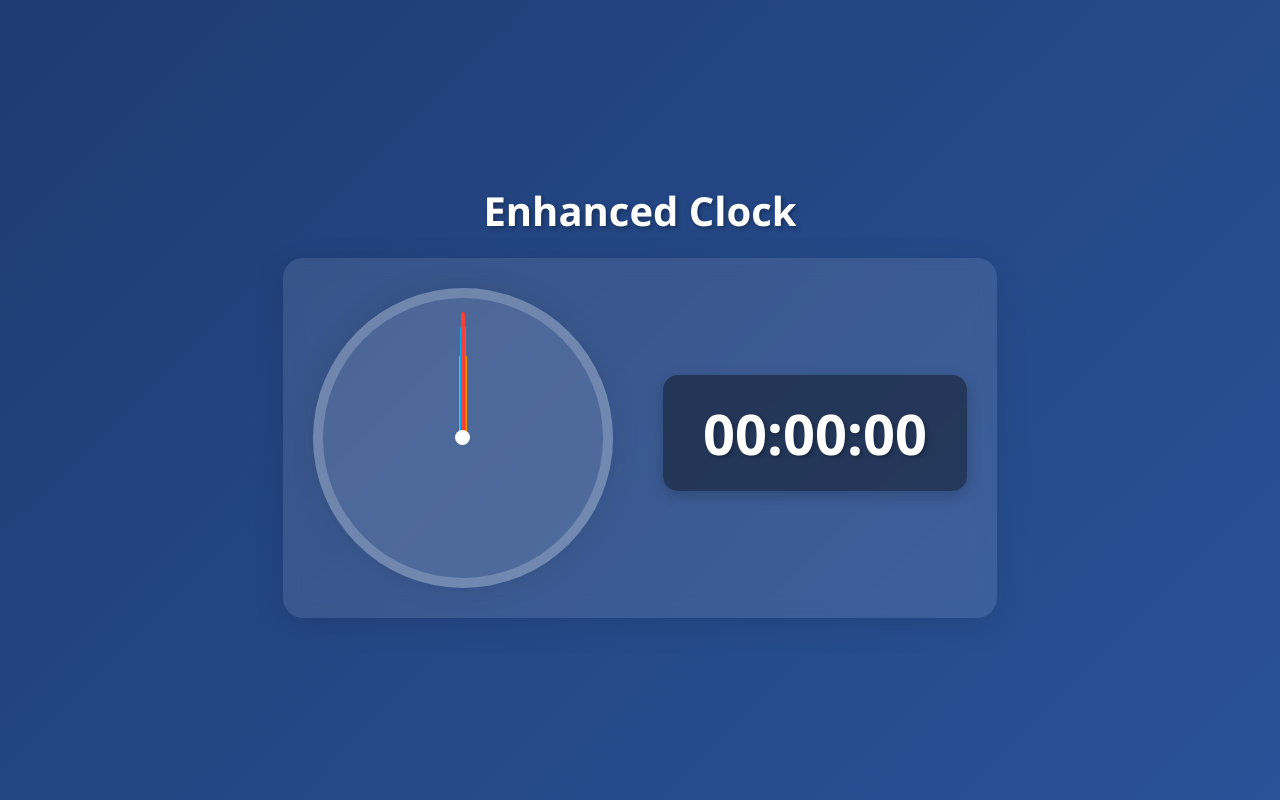
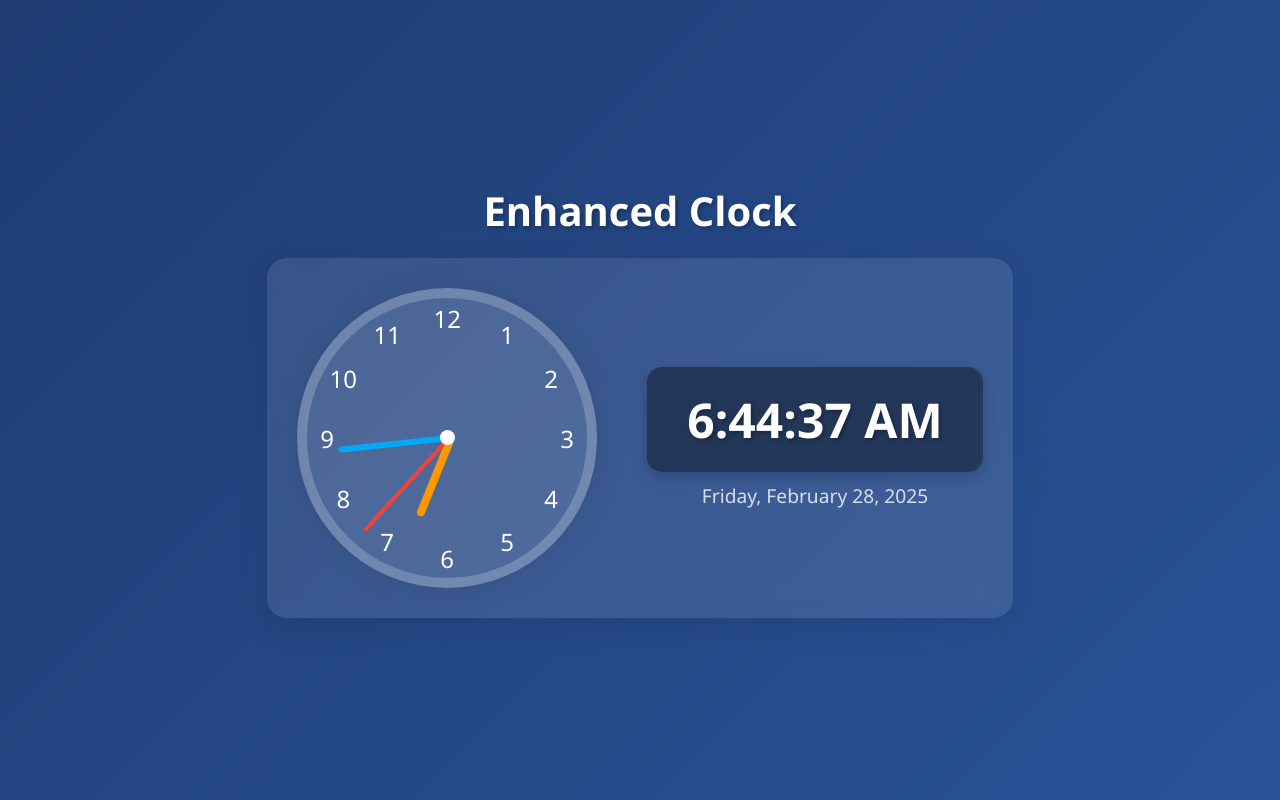
Before and after one commit to GurudeepPandey/js-dom-challenges, a plain HTML site: page challenge-6/index.html in a window 1280 px wide. Drawn offline with Linux system fonts and the light colour scheme.

Commit message:
complet analog clock and digital clock task

```diff
--- a/challenge-6/app.js
+++ b/challenge-6/app.js
@@ -0,0 +1,50 @@
+const clock = document.querySelector(".clock");
+const digitalClock = document.querySelector(".digital-clock");
+const date = document.querySelector(".date");
+
+const hour = document.querySelector(".hour")
+const minute = document.querySelector(".minute")
+const second = document.querySelector(".second")
+
+function addNum() {
+    const div = document.createElement("div");
+    div.className = "number";
+    const centerX = 140;
+    const centerY = 140;
+    const radius = 120;
+
+    for (let i = 1; i <= 12; i++) {
+        const angle = (i * 30 - 90) * (Math.PI / 180);
+        const x = centerX + radius * Math.cos(angle);
+        const y = centerY + radius * Math.sin(angle);
+
+        const span = document.createElement("span");
+        span.innerText = i;
+        span.style.position = "absolute";
+        span.style.left = `${x}px`;
+        span.style.top = `${y}px`;
+        span.style.transform = "translate(-50%, -50%)";
+
+        div.appendChild(span);
+    }
+    clock.appendChild(div);
+}
+addNum();
+
+function updateClock() {
+    const now = new Date();
+    const hours = now.getHours() % 12 || 12;
+    const minutes = now.getMinutes().toString().padStart(2, "0");
+    const seconds = now.getSeconds().toString().padStart(2, "0");
+    const ampm = now.getHours() >= 12 ? "PM" : "AM";
+    digitalClock.innerText = `${hours}:${minutes}:${seconds} ${ampm}`;
+
+    const options = { weekday: "long", day: "numeric", month: "long", year: "numeric" };
+    date.textContent = now.toLocaleDateString(undefined, options);
+
+    second.style.transform = `rotate(${seconds * 6}deg)`;
+    minute.style.transform = `rotate(${minutes * 6}deg)`;
+    hour.style.transform = `rotate(${hours * 30 + (minutes / 2)}deg)`;
+}
+updateClock()
+setInterval(updateClock, 1000);
--- a/challenge-6/style.css
+++ b/challenge-6/style.css
@@ -103,7 +103,7 @@ h2 {
 }
 
 .digital-clock {
-  font-size: 3.5rem;
+  font-size: 3rem;
   font-weight: bold;
   padding: 20px 40px;
   background: rgba(0, 0, 0, 0.4);
@@ -118,6 +118,7 @@ h2 {
   font-size: 1.2rem;
   margin-top: 10px;
   opacity: 0.8;
+  text-align: center;
 }
 
 @media (min-width: 768px) {
```
